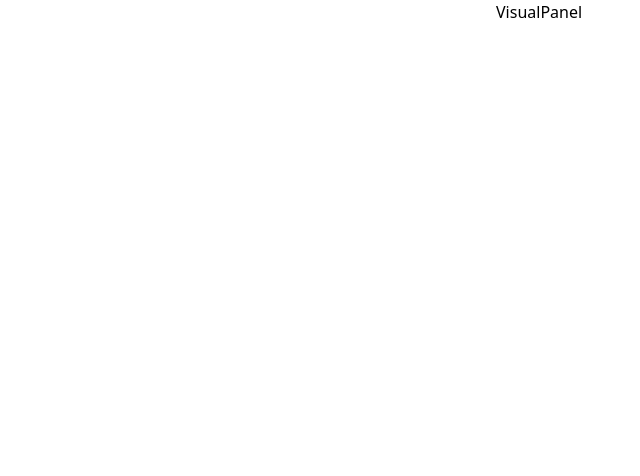
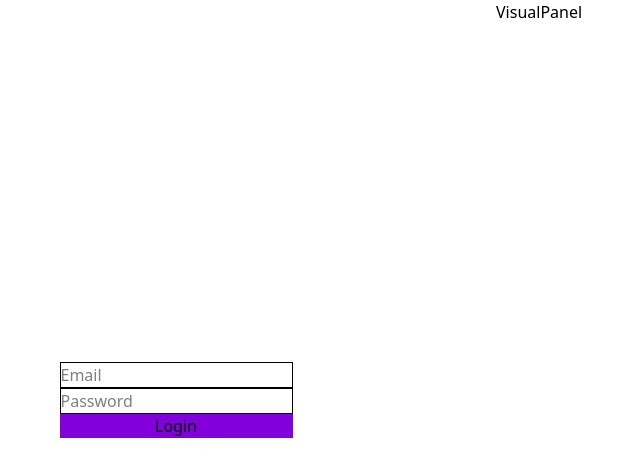
Before and after one commit to brolly301/project-management-saas, a React (Vite) app in the folder frontend/: page /login in a window 1280 px wide. Shown: the top 476 px of the page, without its empty margins (144-784 px from the left). Built offline with nearby package versions, Linux system fonts and the light colour scheme.

Commit message:
feat: build login form and implement validation

```diff
--- a/frontend/src/components/auth/LoginForm.tsx
+++ b/frontend/src/components/auth/LoginForm.tsx
@@ -1,11 +1,49 @@
-import { useState } from "react";
-import type { LoginFormData } from "../../schemas/auth/login.schema";
+import { useForm } from "react-hook-form";
+import {
+  loginSchema,
+  type LoginFormData,
+} from "../../schemas/auth/login.schema";
+import { zodResolver } from "@hookform/resolvers/zod";
+import Input from "../ui/Input";
+import Button from "../ui/Button";
 
 export default function LoginForm() {
-  const [formData, setFormData] = useState<LoginFormData>({
-    email: "",
-    password: "",
+  const {
+    register,
+    handleSubmit,
+    formState: { errors, isSubmitting },
+  } = useForm<LoginFormData>({
+    resolver: zodResolver(loginSchema),
+    defaultValues: {
+      email: "",
+      password: "",
+    },
   });
 
-  return <div></div>;
+  const onSubmit = async (data: LoginFormData) => {
+    await new Promise((resolve) => setTimeout(resolve, 500));
+    console.log(data);
+  };
+
+  return (
+    <form onSubmit={handleSubmit(onSubmit)}>
+      <Input
+        placeholder="Email"
+        type="email"
+        error={errors.email?.message}
+        autoComplete="email"
+        {...register("email")}
+      />
+      <Input
+        placeholder="Password"
+        type="password"
+        error={errors.password?.message}
+        autoComplete="current-password"
+        {...register("password")}
+      />
+      <Button type="submit" disabled={isSubmitting}>
+        {isSubmitting ? "Logging in..." : "Login"}
+      </Button>
+    </form>
+  );
 }
```
